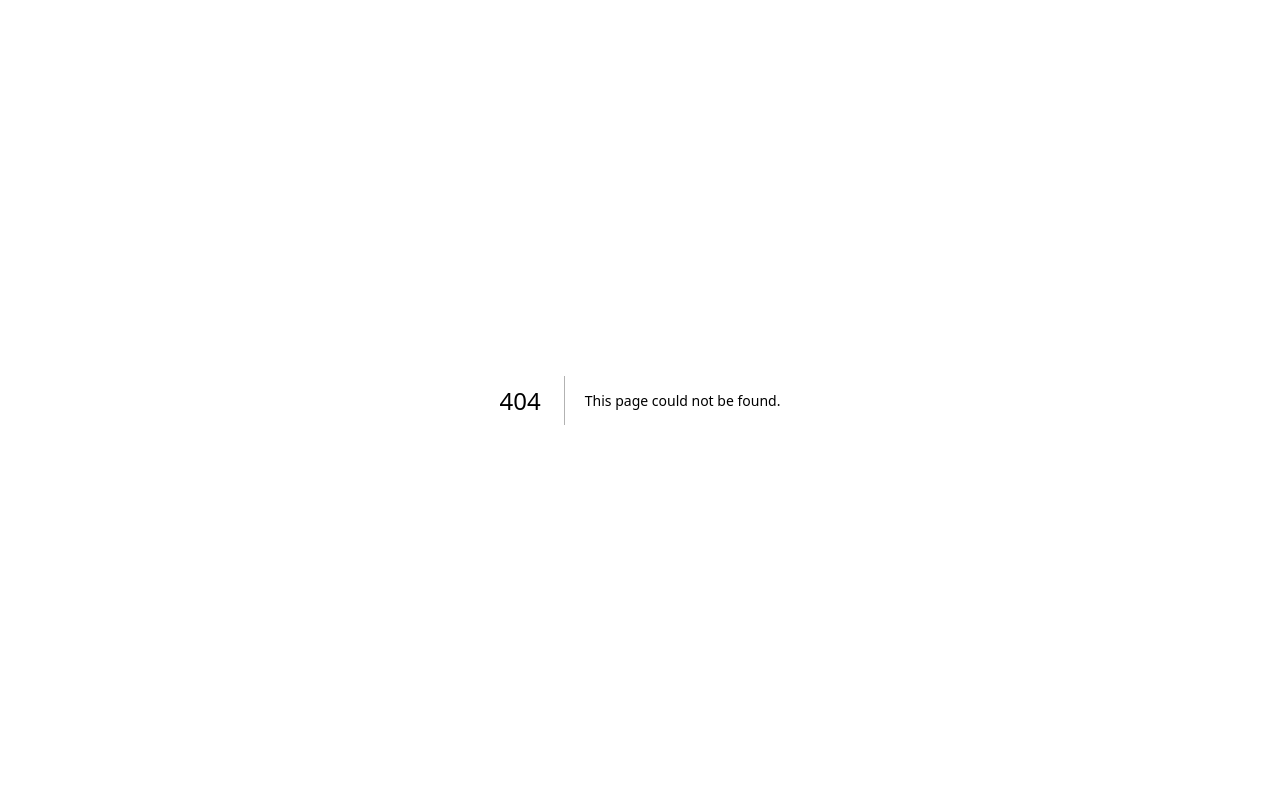
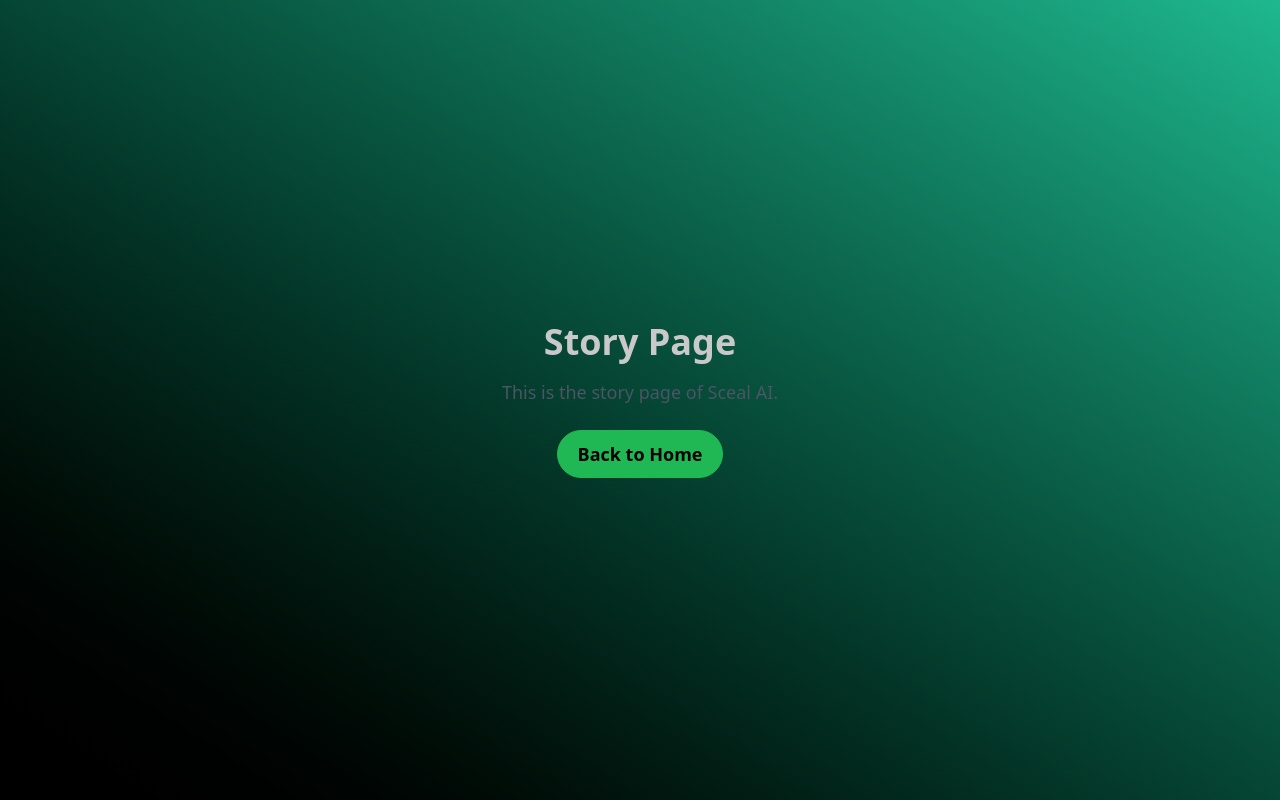
Before and after one commit to HarshitP147/mathematica-ai, a Next.js app: page /story in a window 1280 px wide. Before the commit this address had no page. Built offline with nearby package versions, Linux system fonts and the light colour scheme.

Commit message:
Adding the story page

```diff
--- a/src/app/page.tsx
+++ b/src/app/page.tsx
@@ -6,7 +6,7 @@ export default function Home() {
             <div className="text-center">
                 <h1 className="text-4xl  font-bold mb-4">Welcome to Sceal AI</h1>
                 <p className="text-lg text-gray-600 mb-6">Your AI-powered assistant for seamless communication.</p>
-                <Link href="/chat" className="btn btn-primary btn-lg">Get Started</Link>
+                <Link href="/story" className="btn btn-primary btn-lg">Get Started</Link>
             </div>
         </main>
     )
--- /dev/null
+++ b/src/app/story/page.tsx
@@ -0,0 +1,13 @@
+import Link from "next/link"
+
+export default function Page() {
+    return (
+        <main className="min-h-screen bg-gradient-to-bl from-secondary to-primary-content flex items-center justify-center p-6">
+            <div className="text-center">
+                <h1 className="text-4xl font-bold mb-4">Story Page</h1>
+                <p className="text-lg text-gray-600">This is the story page of Sceal AI.</p>
+                <Link href="/" className="btn btn-primary btn-lg mt-6">Back to Home</Link>
+            </div>
+        </main>
+    )
+}
```
